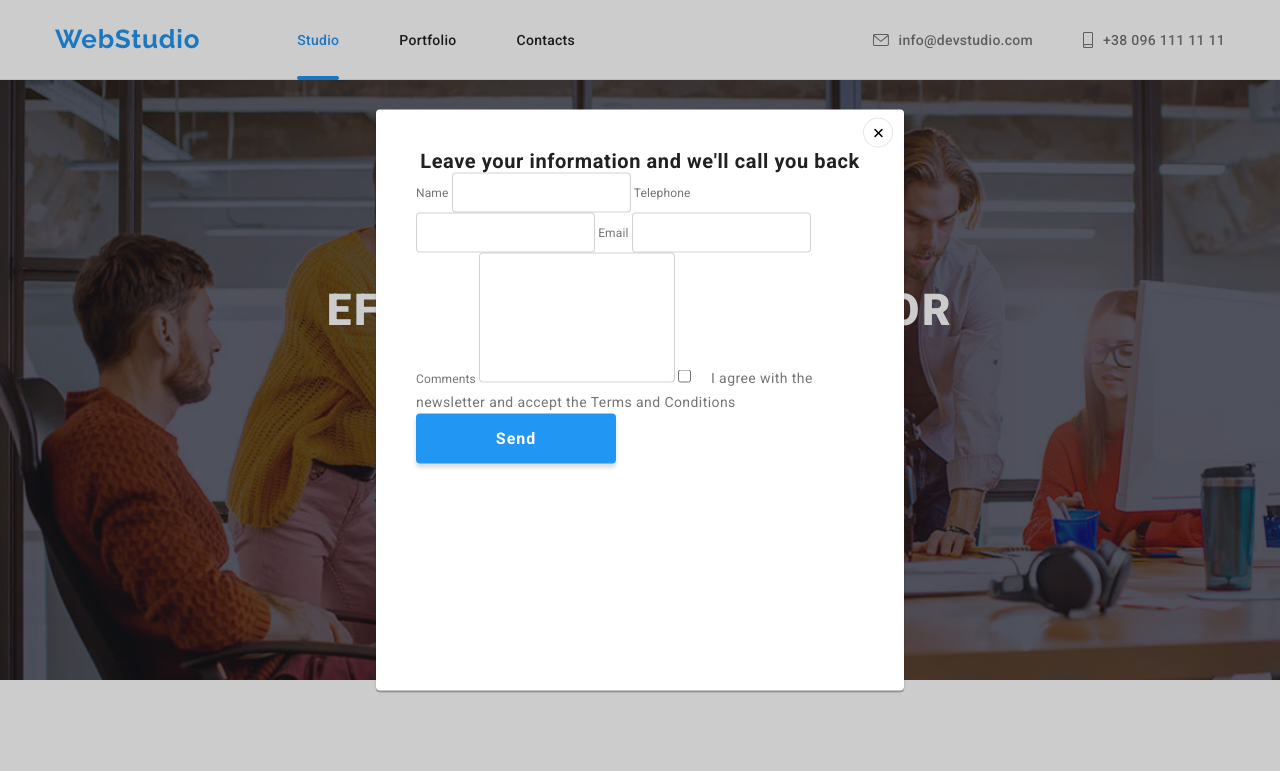
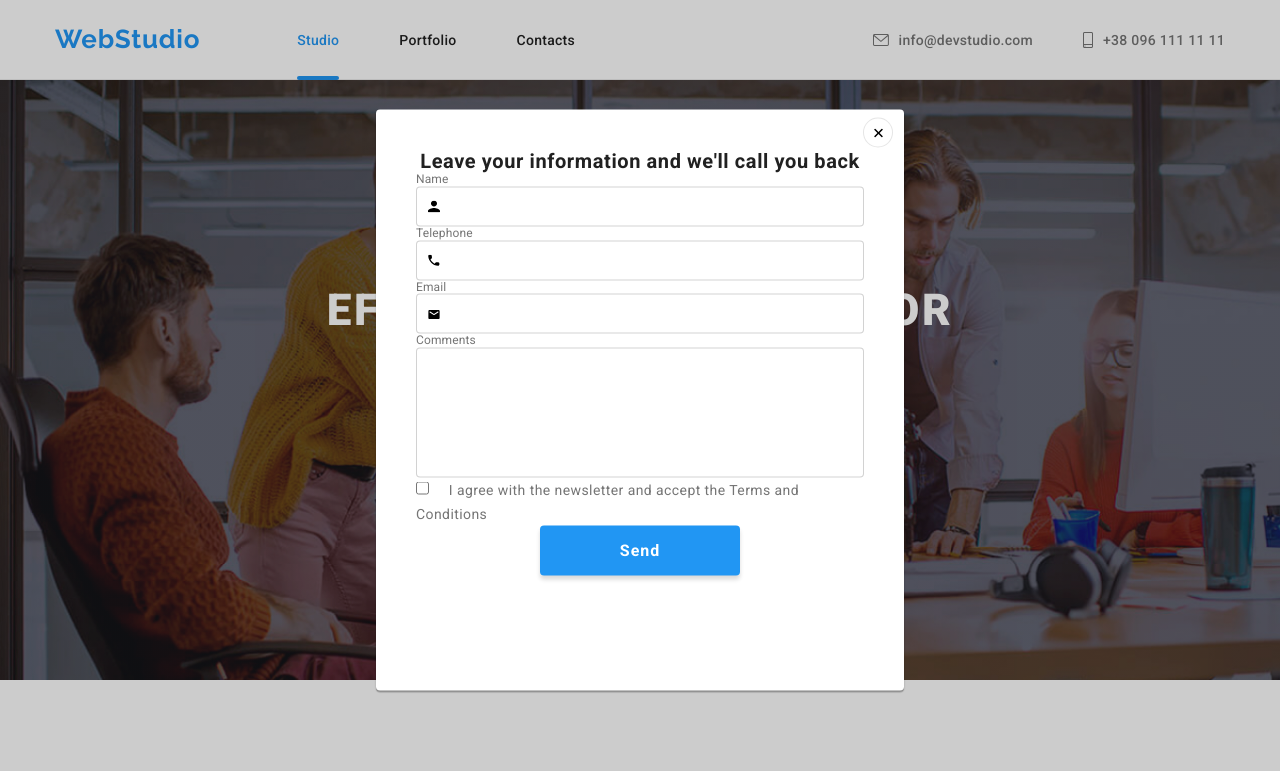
Before and after one commit to Nidsteph/goit-markup-hw-06, a plain HTML site: page index.html in a window 1280 px wide. Both pictures are taken after a click on the button "Request our service". Shown: the top 771 px of the page. Drawn offline with nearby package versions, Linux system fonts and the light colour scheme.

Commit message:
more modal window

```diff
--- a/css/style.css
+++ b/css/style.css
@@ -676,6 +676,11 @@ h1.page-heading {
 }
 
 .form-container {
+    display: flex;
+    flex-direction: column;
+    align-items: center;
+    justify-content: center;
+
     letter-spacing: 0.01em;
     color: #757575;
 }
@@ -683,6 +688,9 @@ h1.page-heading {
 .name-label {
     font-weight: 400;
     font-size: 12px;
+    width: 100%;
+    display: flex;
+    flex-direction: column;
     position: relative;
 }
 
```
Also changed, not shown: index.html (+1 -0 lines).
